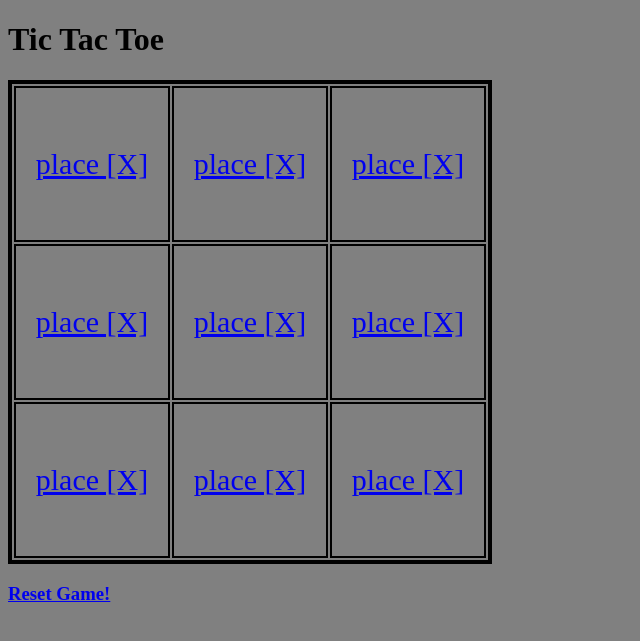
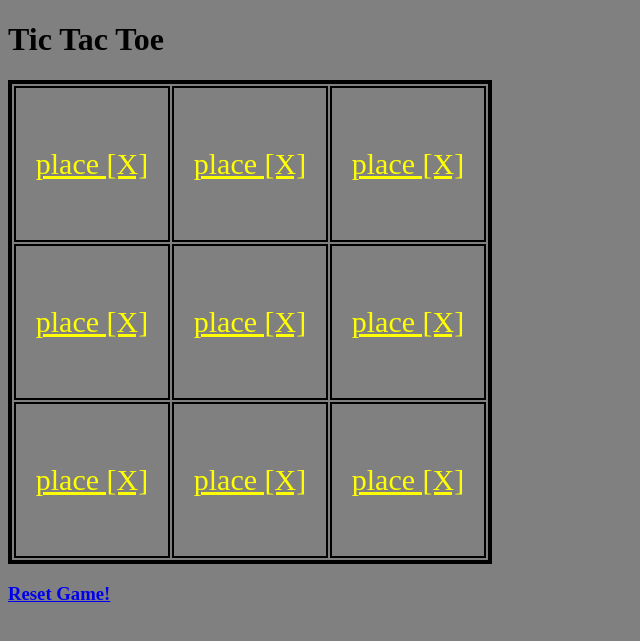
Before and after one commit to mr-hanzla/tic-tac-toe-flask, a Flask app: page /ttt in a window 1280 px wide. Shown: the top 641 px of the page, without its empty margins (0-640 px from the left). Run offline with Flask 2, Linux system fonts and the light colour scheme.

Commit message:
add yellow color of move text

```diff
--- a/static/style.css
+++ b/static/style.css
@@ -13,3 +13,7 @@ td {
     text-align: center;
     font-size: 30px;
 }
+
+td > a {
+    color: yellow;
+}
```
